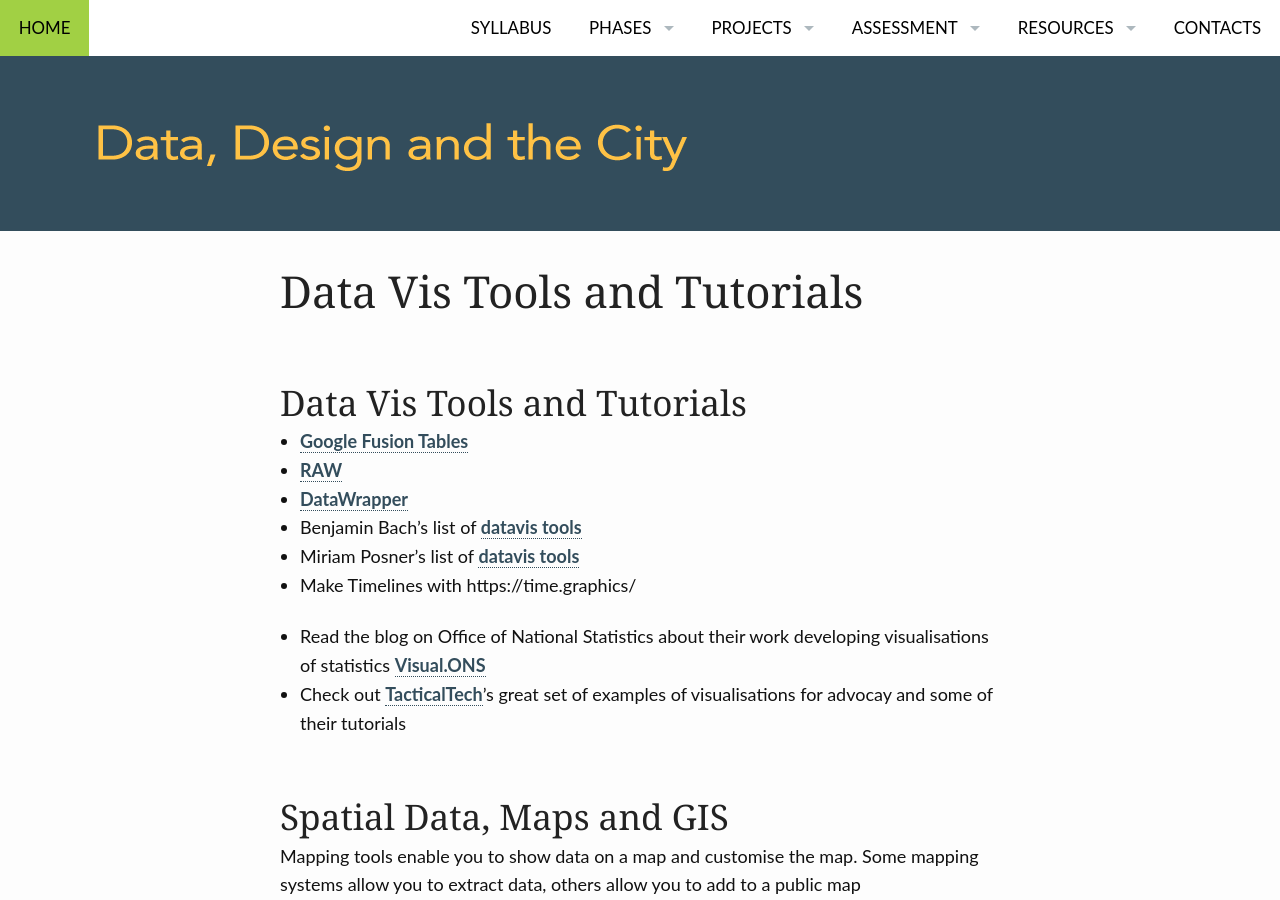
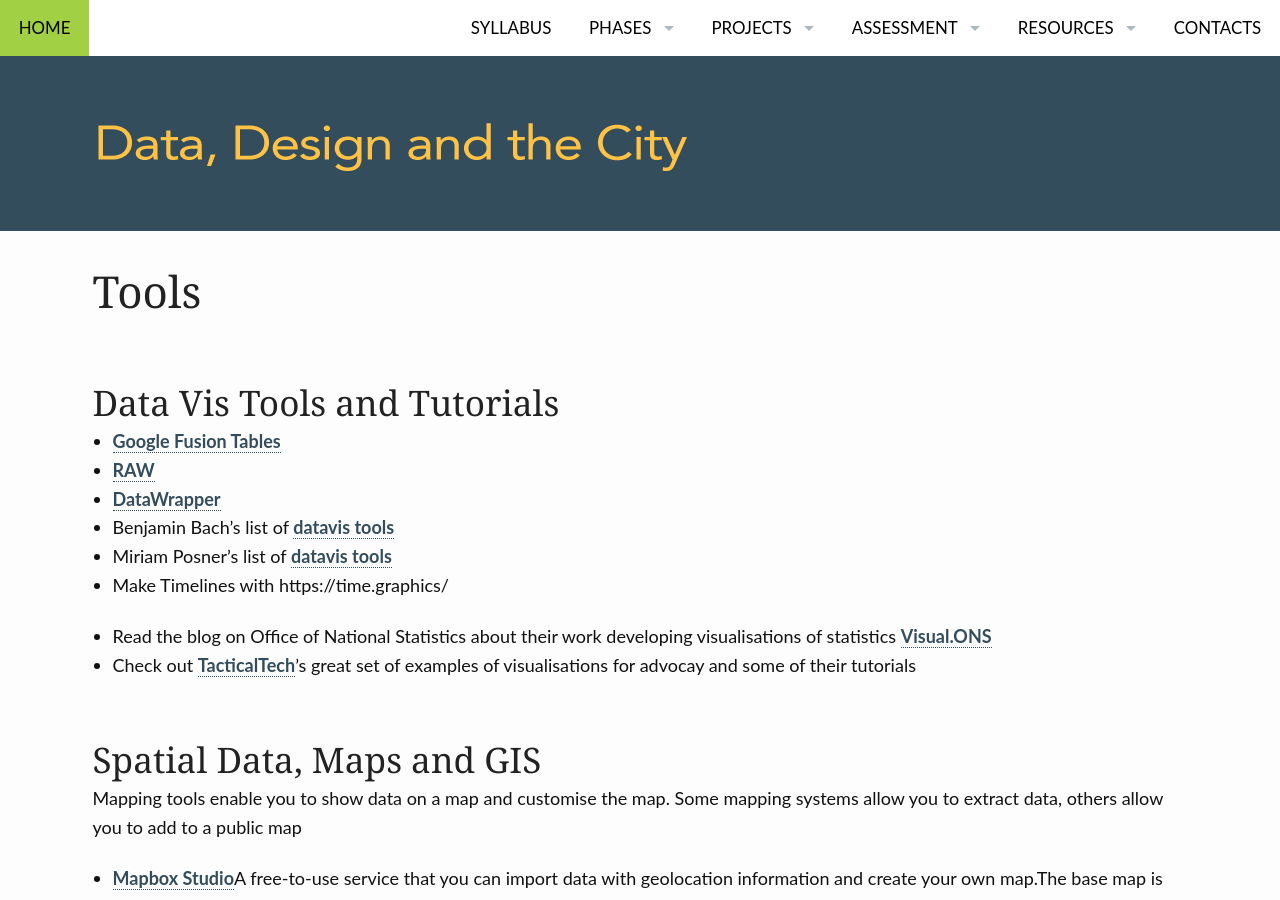
Before and after one commit to edinburghlivinglab/ddc, a Jekyll site: the page built from pages/tools.md, in a window 1280 px wide and 900 px high. Built offline with Jekyll 4.4.1, drawn with Linux system fonts in a browser that asks for light colours; our own code applies the rules of GitHub Pages for plain Markdown files; some of the changed lines change nothing that is shown.

Commit message:
added yaml header

```diff
--- a/pages/tools.md
+++ b/pages/tools.md
@@ -1,3 +1,12 @@
+---
+layout: page-fullwidth
+title: "Tools"
+meta_title: "Tools"
+subheadline: ""
+teaser: ""
+permalink: "/tools/"
+---
+
 ## Data Vis Tools and Tutorials
 * [Google Fusion Tables](https://fusiontables.google.com)
 * [RAW](http://app.rawgraphs.io)
```
